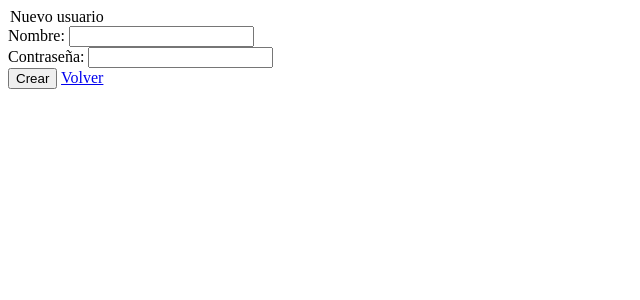
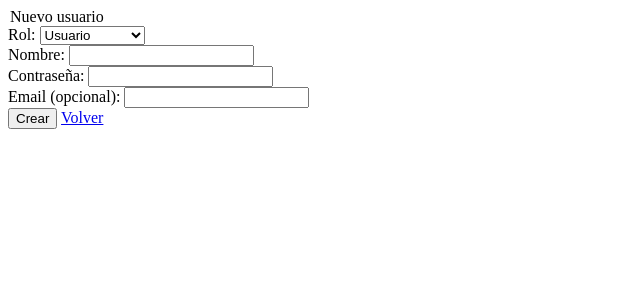
Before and after one commit to arandaschimpf/carrito, a PHP site: template vistas/users/new.php in a window 1280 px wide. Shown: the top 300 px of the page, without its empty margins (0-640 px from the left). Run offline with PHP 8.4, Linux system fonts and the light colour scheme; the template is opened without the code that fills it: most values are stand-ins (such as "Sample title", 1, 10 or a date in 2020).

Commit message:
Algunas mejoras

```diff
--- a/includes/config.php
+++ b/includes/config.php
@@ -1,7 +1,11 @@
 <?php
 	require 'includes/rb.php';
 	session_start();
-	R::setup( 'mysql:host=localhost:3307;dbname=carrito', 'root', 'usbw' );
+	if($_SERVER['HTTP_HOST'] == 'localhost' || $_SERVER['HTTP_HOST'] == '192.168.1.55'){
+		R::setup( 'mysql:host=localhost:3307;dbname=carrito', 'root', 'usbw' );
+	}else{
+		R::setup( 'mysql:host=mysql.hostinger.com.ar;dbname=u978455399_carr', 'u978455399_marti', 'qwerty1234' );
+	}
 	$BASEURL = '';
 
 
--- a/vistas/users/new.php
+++ b/vistas/users/new.php
@@ -2,6 +2,13 @@
 <form action="/usuarios" method="POST" role="form">
 	<legend>Nuevo usuario</legend>
 
+	<div class="form-group">
+		<label for="rol">Rol: </label>
+		<select name="user[rol]" id="rol" class="form-control">
+			<option value="0">Usuario</option>
+			<option value="1">Administrador</option>
+		</select>
+	</div>
 	<div class="form-group">
 		<label for="name">Nombre: </label>
 		<input type="text" class="form-control" name="user[name]" id="name">
@@ -10,6 +17,10 @@
 		<label for="password">Contraseña: </label>
 		<input type="password" class="form-control" name="user[password]" id="password">
 	</div>
+	<div class="form-group">
+		<label for="name">Email (opcional): </label>
+		<input type="email" class="form-control" name="user[email]" id="name">
+	</div>
 
 	<button type="submit" class="btn btn-success">Crear</button>
 	<a href="/usuarios" class="btn btn-primary">Volver</a>
```
Also changed, not shown: vistas/users/list.php (+6 -5 lines).
